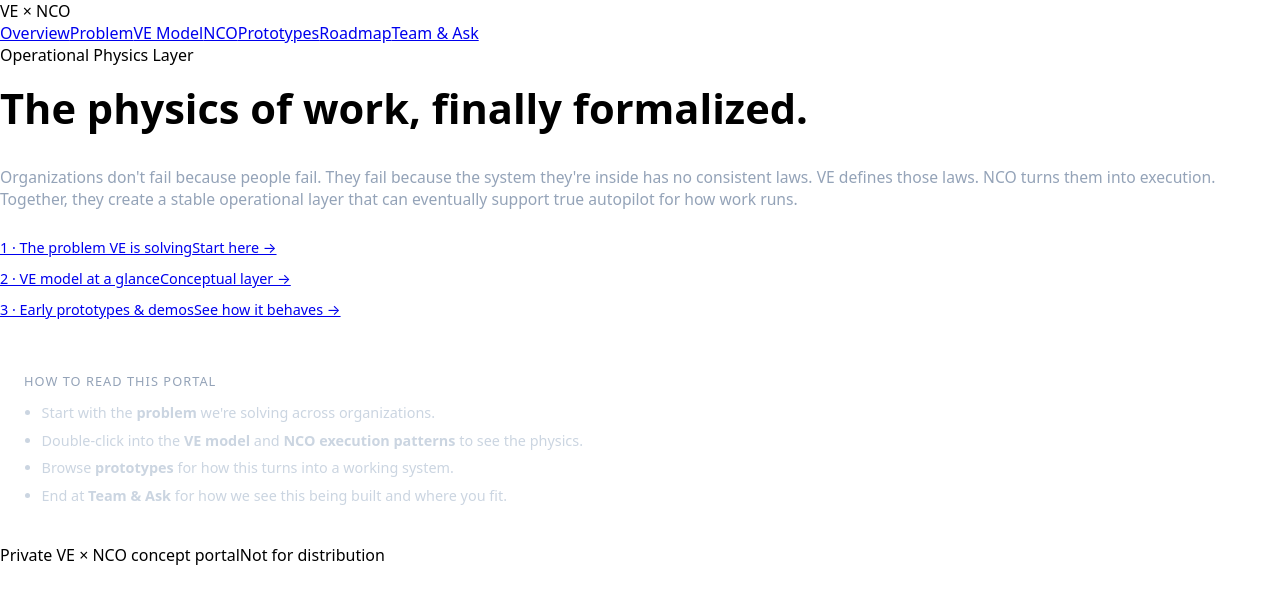
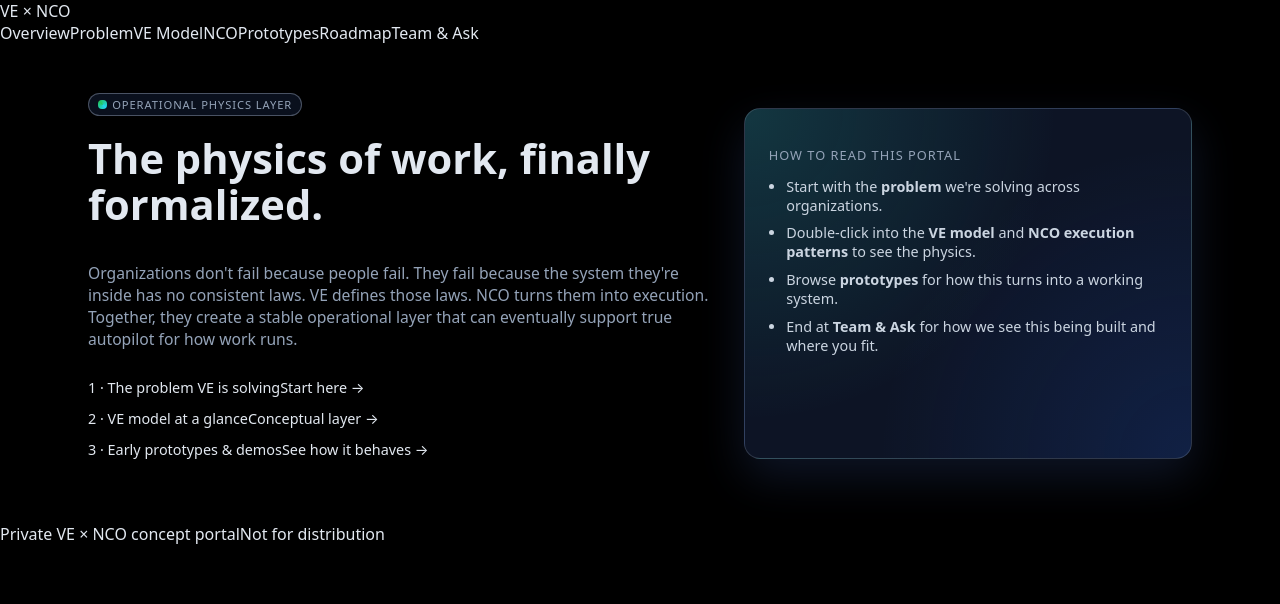
Before and after one commit to VertandErnie/vexnco-site, a Next.js app: page / in a window 1280 px wide. Shown: the top 604 px of the page. Built offline with nearby package versions, Linux system fonts and the light colour scheme.

Commit message:
Update globals.css

```diff
--- a/app/globals.css
+++ b/app/globals.css
@@ -8,11 +8,92 @@ html,
 body {
   margin: 0;
   padding: 0;
+  background: #000; /* Dark background */
 }
 
 body {
   font-family: system-ui, -apple-system, BlinkMacSystemFont, "SF Pro Text",
     "Segoe UI", sans-serif;
+  color: rgb(226, 232, 240); /* Slate-200 text */
 }
 
-/* Additional utility classes omitted here for brevity */
+a {
+  text-decoration: none;
+  color: inherit;
+}
+
+/* Layout helpers */
+.section {
+  max-width: 72rem;
+  margin: 0 auto;
+  padding: 3rem 1.5rem 4rem;
+}
+
+.section-narrow {
+  max-width: 52rem;
+  margin: 0 auto;
+  padding: 3rem 1.5rem 4rem;
+}
+
+/* Cards */
+.card {
+  border-radius: 1rem;
+  border: 1px solid rgba(148, 163, 184, 0.25);
+  background: radial-gradient(circle at top left, rgba(45, 212, 191, 0.18), transparent 55%),
+    radial-gradient(circle at bottom right, rgba(37, 99, 235, 0.16), transparent 55%),
+    rgba(15, 23, 42, 0.9);
+  box-shadow: 0 18px 45px rgba(15, 23, 42, 0.9);
+  padding: 1.5rem;
+}
+
+/* Chips */
+.chip {
+  display: inline-flex;
+  align-items: center;
+  gap: 0.35rem;
+  padding: 0.18rem 0.55rem;
+  border-radius: 999px;
+  font-size: 0.7rem;
+  letter-spacing: 0.08em;
+  text-transform: uppercase;
+  border: 1px solid rgba(148, 163, 184, 0.45);
+  background: rgba(15, 23, 42, 0.7);
+  color: rgb(148, 163, 184);
+}
+
+.chip-dot-ve {
+  width: 0.5rem;
+  height: 0.5rem;
+  border-radius: 999px;
+  background: linear-gradient(to bottom right, #22d3ee, #38bdf8);
+}
+
+.chip-dot-nco {
+  width: 0.5rem;
+  height: 0.5rem;
+  border-radius: 999px;
+  background: #22c55e;
+}
+
+.chip-dot-both {
+  width: 0.55rem;
+  height: 0.55rem;
+  border-radius: 0.25rem;
+  background: conic-gradient(from 135deg, #22d3ee, #22c55e, #22d3ee);
+}
+
+/* Grid layout */
+.grid {
+  display: grid;
+  gap: 1.75rem;
+}
+
+.grid-2 {
+  grid-template-columns: 1fr;
+}
+
+@media (min-width: 900px) {
+  .grid-2 {
+    grid-template-columns: 1.4fr 1fr;
+  }
+}
```
